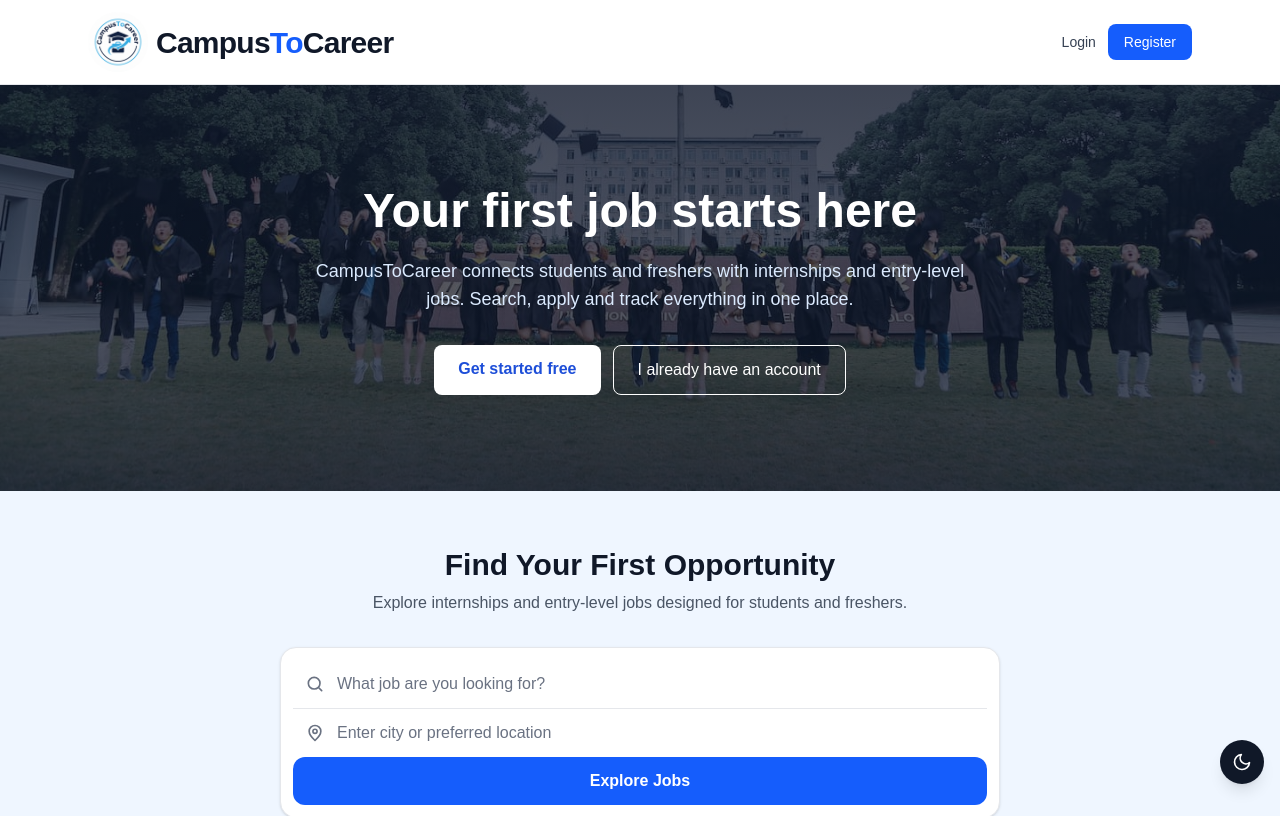
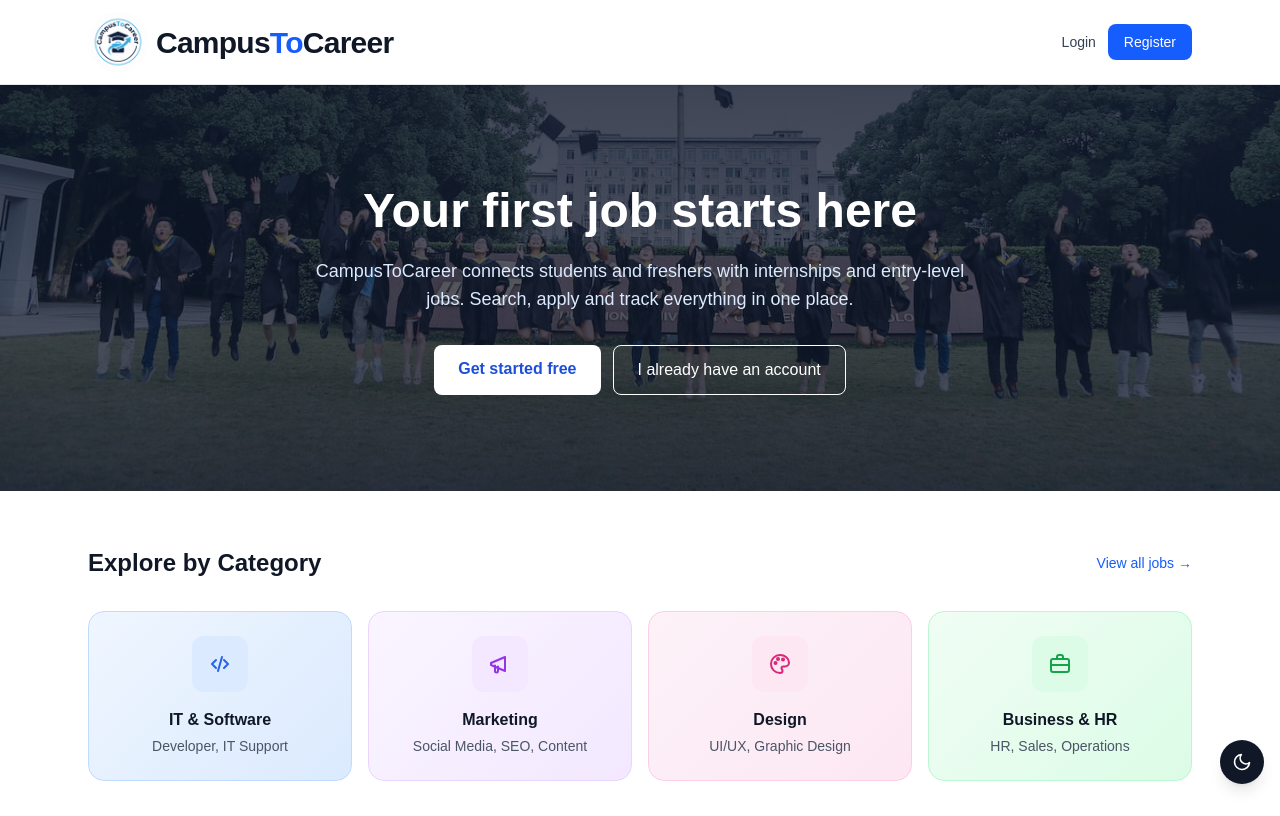
Before and after one commit to kitty9021/campustocareer, a Next.js app: page / in a window 1280 px wide. Shown: the top 816 px of the page. Built offline with nearby package versions, Linux system fonts and the light colour scheme.

Commit message:
Update home page, categories, jobs filters, nav bars and login colors

```diff
--- a/app/components/LogoutButton.tsx
+++ b/app/components/LogoutButton.tsx
@@ -18,7 +18,10 @@
   }
 
   return (
-    <button onClick={handleLogout} className="underline">
+        <button
+      onClick={handleLogout}
+      className="border border-white/70 rounded-lg px-4 py-1.5 hover:bg-white/10"
+    >
       Logout
     </button>
   );
--- a/app/globals.css
+++ b/app/globals.css
@@ -152,3 +152,47 @@
 .dark .file-btn:hover {
   background-color: #e5e7eb;
 }
+/* ===== Category cards ===== */
+.cat-card {
+  border: 1px solid transparent;
+}
+.cat-blue {
+  background: linear-gradient(135deg, #eff6ff, #dbeafe);
+  border-color: #bfdbfe;
+}
+.cat-blue .cat-icon { background: #dbeafe; color: #2563eb; }
+
+.cat-purple {
+  background: linear-gradient(135deg, #faf5ff, #f3e8ff);
+  border-color: #e9d5ff;
+}
+.cat-purple .cat-icon { background: #f3e8ff; color: #9333ea; }
+
+.cat-pink {
+  background: linear-gradient(135deg, #fdf2f8, #fce7f3);
+  border-color: #fbcfe8;
+}
+.cat-pink .cat-icon { background: #fce7f3; color: #db2777; }
+
+.cat-green {
+  background: linear-gradient(135deg, #f0fdf4, #dcfce7);
+  border-color: #bbf7d0;
+}
+.cat-green .cat-icon { background: #dcfce7; color: #16a34a; }
+
+.dark .cat-blue { background: rgba(37, 99, 235, 0.15); border-color: rgba(96, 165, 250, 0.3); }
+.dark .cat-blue .cat-icon { background: rgba(37, 99, 235, 0.3); color: #93c5fd; }
+.dark .cat-purple { background: rgba(147, 51, 234, 0.15); border-color: rgba(192, 132, 252, 0.3); }
+.dark .cat-purple .cat-icon { background: rgba(147, 51, 234, 0.3); color: #d8b4fe; }
+.dark .cat-pink { background: rgba(219, 39, 119, 0.15); border-color: rgba(244, 114, 182, 0.3); }
+.dark .cat-pink .cat-icon { background: rgba(219, 39, 119, 0.3); color: #f9a8d4; }
+.dark .cat-green { background: rgba(22, 163, 74, 0.15); border-color: rgba(74, 222, 128, 0.3); }
+.dark .cat-green .cat-icon { background: rgba(22, 163, 74, 0.3); color: #86efac; }
+/* ===== Sticky header ===== */
+.site-header {
+  background-color: rgba(255, 255, 255, 0.95);
+  backdrop-filter: blur(8px);
+}
+.dark .site-header {
+  background-color: rgba(17, 24, 39, 0.95);
+}
--- a/app/jobs/page.tsx
+++ b/app/jobs/page.tsx
@@ -5,7 +5,40 @@
 
 const PAGE_SIZE = 10;
 
-type Params = Promise<{ q?: string; location?: string; page?: string }>;
+const CATEGORIES: Record<string, { label: string; keywords: string[] }> = {
+  it: {
+    label: "IT & Software",
+    keywords: [
+      "developer", "software", "devops", "cloud", "sql", "database", "test",
+      "it support", "technical support", "network", "cyber", "hacking",
+      "machine learning", "data", "site reliability", "embedded", "full stack",
+    ],
+  },
+  design: {
+    label: "Design",
+    keywords: ["design", "graphic", "video", "ux", "ui developer"],
+  },
+  marketing: {
+    label: "Marketing",
+    keywords: [
+      "marketing", "seo", "social media", "content", "copywriter", "brand", "email",
+    ],
+  },
+  business: {
+    label: "Business & HR",
+    keywords: [
+      "recruit", "hr generalist", "business", "sales", "operations",
+      "management", "project", "admin", "customer",
+    ],
+  },
+};
+
+type Params = Promise<{
+  q?: string;
+  location?: string;
+  category?: string;
+  page?: string;
+}>;
 
 export default function JobsPage({ searchParams }: { searchParams: Params }) {
   return (
@@ -26,18 +59,20 @@
 function pageLink(
   q: string | undefined,
   location: string | undefined,
+  category: string | undefined,
   page: number
 ) {
   const params = new URLSearchParams();
   if (q) params.set("q", q);
   if (location) params.set("location", location);
+  if (category) params.set("category", category);
   if (page > 1) params.set("page", String(page));
   const s = params.toString();
   return s ? `/jobs?${s}` : "/jobs";
 }
 
 async function JobsList({ searchParams }: { searchParams: Params }) {
-  const { q, location, page: pageParam } = await searchParams;
+  const { q, location, category, page: pageParam } = await searchParams;
   const supabase = await createClient();
 
   const {
@@ -58,6 +93,11 @@
 
   const term = q ? q.replace(/[%,()]/g, "").trim() : "";
   const loc = location ? location.replace(/[%,()]/g, "").trim() : "";
+  const cat = category && CATEGORIES[category] ? CATEGORIES[category] : null;
+
+  if (cat) {
+    query = query.or(cat.keywords.map((k) => `title.ilike.%${k}%`).join(","));
+  }
 
   if (loc) {
     query = query.ilike("location", `%${loc}%`);
@@ -78,10 +118,12 @@
 
   const total = count ?? 0;
   const totalPages = Math.max(1, Math.ceil(total / PAGE_SIZE));
+  const hasFilters = Boolean(term || loc || cat);
 
   return (
     <>
       <form className="flex flex-col sm:flex-row gap-2 mb-4">
+        {cat && category && <input type="hidden" name="category" value={category} />}
         <input
           type="text"
           name="q"
@@ -106,12 +148,20 @@
 
       {error && <p className="text-red-600">Error: {error.message}</p>}
 
-      <p className="text-sm text-gray-500 mb-4">
-        {total} {total === 1 ? "job" : "jobs"} found
-        {term ? ` for "${term}"` : ""}
-        {loc ? ` in "${loc}"` : ""}
-        {total > 0 ? ` · Page ${page} of ${totalPages}` : ""}
-      </p>
+      <div className="flex flex-wrap items-center gap-2 mb-4 text-sm text-gray-500">
+        <span>
+          {total} {total === 1 ? "job" : "jobs"} found
+          {cat ? ` in ${cat.label}` : ""}
+          {term ? ` for "${term}"` : ""}
+          {loc ? ` in "${loc}"` : ""}
+          {total > 0 ? ` · Page ${page} of ${totalPages}` : ""}
+        </span>
+        {hasFilters && (
+          <Link href="/jobs" className="text-blue-600 underline">
+            Clear filters
+          </Link>
+        )}
+      </div>
 
       {jobs && jobs.length === 0 && (
         <div className="bg-white p-8 rounded-xl text-center text-gray-600">
@@ -164,7 +214,7 @@
         <div className="flex items-center justify-between mt-8">
           {page > 1 ? (
             <Link
-              href={pageLink(q, location, page - 1)}
+              href={pageLink(q, location, category, page - 1)}
               className="bg-white border border-gray-300 text-gray-800 px-4 py-2 rounded-lg hover:bg-gray-50"
             >
               ← Previous
@@ -179,7 +229,7 @@
 
           {page < totalPages ? (
             <Link
-              href={pageLink(q, location, page + 1)}
+              href={pageLink(q, location, category, page + 1)}
               className="bg-white border border-gray-300 text-gray-800 px-4 py-2 rounded-lg hover:bg-gray-50"
             >
               Next →
--- a/app/login/page.tsx
+++ b/app/login/page.tsx
@@ -51,7 +51,7 @@
     "w-full border border-gray-300 rounded-lg px-4 py-2.5 text-gray-900 focus:outline-none focus:ring-2 focus:ring-blue-500";
 
   return (
-    <main className="min-h-screen flex items-center justify-center bg-gradient-to-br from-blue-600 to-indigo-700 p-4">
+    <main className="min-h-screen flex items-center justify-center bg-gradient-to-br from-slate-900 via-slate-900 to-sky-600 p-4">
       <div className="w-full max-w-md">
         <div className="flex justify-center mb-6">
           <Logo size={110} showText={false} />
--- a/app/page.tsx
+++ b/app/page.tsx
@@ -22,10 +22,63 @@
   { title: "Apply with your resume", text: "Upload a PDF and send your application." },
 ];
 
+const categories = [
+  {
+    key: "it",
+    color: "cat-blue",
+    title: "IT & Software",
+    text: "Developer, IT Support",
+    icon: (
+      <svg width="24" height="24" viewBox="0 0 24 24" fill="none" stroke="currentColor" strokeWidth="2" strokeLinecap="round" strokeLinejoin="round">
+        <path d="m8 8-4 4 4 4M16 8l4 4-4 4M14 5l-4 14" />
+      </svg>
+    ),
+  },
+  {
+    key: "marketing",
+    color: "cat-purple",
+    title: "Marketing",
+    text: "Social Media, SEO, Content",
+    icon: (
+      <svg width="24" height="24" viewBox="0 0 24 24" fill="none" stroke="currentColor" strokeWidth="2" strokeLinecap="round" strokeLinejoin="round">
+        <path d="m3 11 14-6v14L3 13v-2Z" />
+        <path d="M7 13.5V19a1.5 1.5 0 0 0 3 0v-4.5" />
+      </svg>
+    ),
+  },
+  {
+    key: "design",
+    color: "cat-pink",
+    title: "Design",
+    text: "UI/UX, Graphic Design",
+    icon: (
+      <svg width="24" height="24" viewBox="0 0 24 24" fill="none" stroke="currentColor" strokeWidth="2" strokeLinecap="round" strokeLinejoin="round">
+        <path d="M12 3a9 9 0 1 0 0 18c1.7 0 2.5-1 2.5-2.2 0-1.3-1-1.6-1-2.8 0-1 .8-1.5 1.8-1.5H17a4 4 0 0 0 4-4C21 6.5 17 3 12 3Z" />
+        <circle cx="7.5" cy="11" r="1" />
+        <circle cx="10" cy="7" r="1" />
+        <circle cx="15" cy="7.5" r="1" />
+      </svg>
+    ),
+  },
+  {
+    key: "business",
+    color: "cat-green",
+    title: "Business & HR",
+    text: "HR, Sales, Operations",
+    icon: (
+      <svg width="24" height="24" viewBox="0 0 24 24" fill="none" stroke="currentColor" strokeWidth="2" strokeLinecap="round" strokeLinejoin="round">
+        <rect x="3" y="7" width="18" height="13" rx="2" />
+        <path d="M9 7V5a2 2 0 0 1 2-2h2a2 2 0 0 1 2 2v2M3 13h18" />
+      </svg>
+    ),
+  },
+];
+
 export default function HomePage() {
   return (
     <div className="min-h-screen bg-white text-gray-900">
-      <header className="border-b border-gray-200">
+      {/* Header */}
+      <header className="sticky top-0 z-40 bg-white border-b border-gray-200 shadow-sm">
         <div className="max-w-6xl mx-auto px-6 py-3 flex items-center justify-between">
           <Logo size={60} />
           <nav className="flex items-center gap-3 text-sm">
@@ -42,7 +95,8 @@
         </div>
       </header>
 
-            <section className="relative overflow-hidden text-white">
+      {/* Hero */}
+      <section className="relative overflow-hidden text-white">
         <img
           src="/hero.jpg"
           alt=""
@@ -73,6 +127,38 @@
           </div>
         </div>
       </section>
+
+      {/* Explore by Category */}
+      <section className="max-w-6xl mx-auto px-6 py-14">
+        <div className="flex items-center justify-between gap-4">
+          <h2 className="text-2xl font-bold text-gray-900">
+            Explore by Category
+          </h2>
+          <Link
+            href="/jobs"
+            className="text-sm text-blue-600 hover:underline whitespace-nowrap"
+          >
+            View all jobs →
+          </Link>
+        </div>
+
+        <div className="mt-8 grid grid-cols-2 lg:grid-cols-4 gap-4">
+          {categories.map((c) => (
+            <Link
+              key={c.key}
+              href={`/jobs?category=${c.key}`}
+              className={`cat-card ${c.color} rounded-2xl p-6 text-center hover:shadow-md hover:-translate-y-0.5 transition`}
+            >
+              <div className="cat-icon mx-auto w-14 h-14 rounded-xl flex items-center justify-center">
+                {c.icon}
+              </div>
+              <h3 className="mt-4 font-semibold text-gray-900">{c.title}</h3>
+              <p className="mt-1 text-sm text-gray-600">{c.text}</p>
+            </Link>
+          ))}
+        </div>
+      </section>
+
       {/* Search section */}
       <section className="bg-blue-50">
         <div className="max-w-3xl mx-auto px-6 py-14 text-center">
@@ -147,6 +233,8 @@
           </p>
         </div>
       </section>
+
+      {/* Why CampusToCareer */}
       <section className="max-w-6xl mx-auto px-6 py-16">
         <h2 className="text-2xl font-bold text-center">Why CampusToCareer?</h2>
         <div className="mt-10 grid gap-6 md:grid-cols-3">
@@ -162,6 +250,7 @@
         </div>
       </section>
 
+      {/* How it works */}
       <section className="bg-gray-50">
         <div className="max-w-6xl mx-auto px-6 py-16">
           <h2 className="text-2xl font-bold text-center">How it works</h2>
@@ -179,6 +268,7 @@
         </div>
       </section>
 
+      {/* Footer */}
       <footer className="border-t border-gray-200">
         <div className="max-w-6xl mx-auto px-6 py-6 flex flex-wrap items-center justify-between gap-2 text-sm text-gray-500">
           <span>© 2026 CampusToCareer. College project.</span>
--- a/app/register/page.tsx
+++ b/app/register/page.tsx
@@ -41,7 +41,7 @@
     "w-full border border-gray-300 rounded-lg px-4 py-2.5 text-gray-900 focus:outline-none focus:ring-2 focus:ring-blue-500";
 
   return (
-    <main className="min-h-screen flex items-center justify-center bg-gradient-to-br from-blue-600 to-indigo-700 p-4">
+    <main className="min-h-screen flex items-center justify-center bg-gradient-to-br from-slate-900 via-slate-900 to-sky-600 p-4">
       <div className="w-full max-w-md">
         <div className="flex justify-center mb-6">
           <Logo size={110} showText={false} />
```
Also changed, not shown: app/components/StudentNav.tsx (+5 -3 lines).
